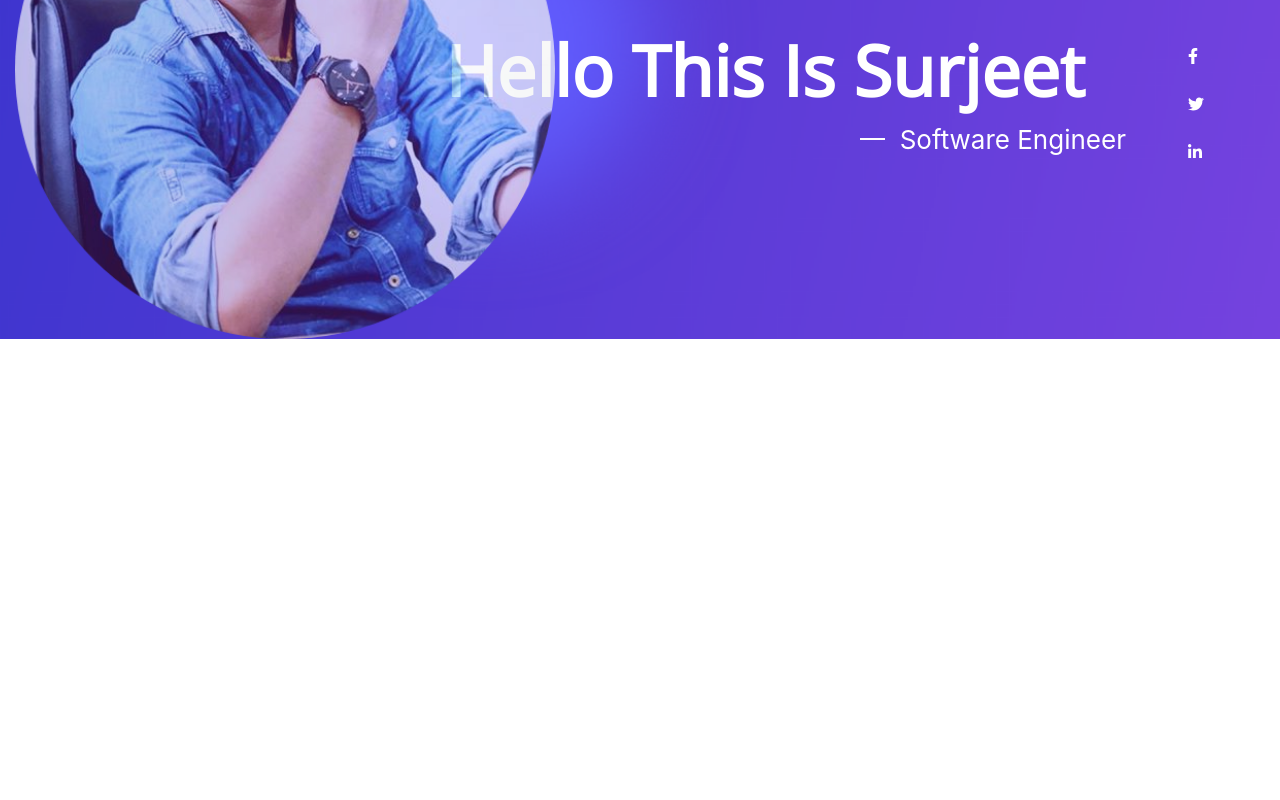
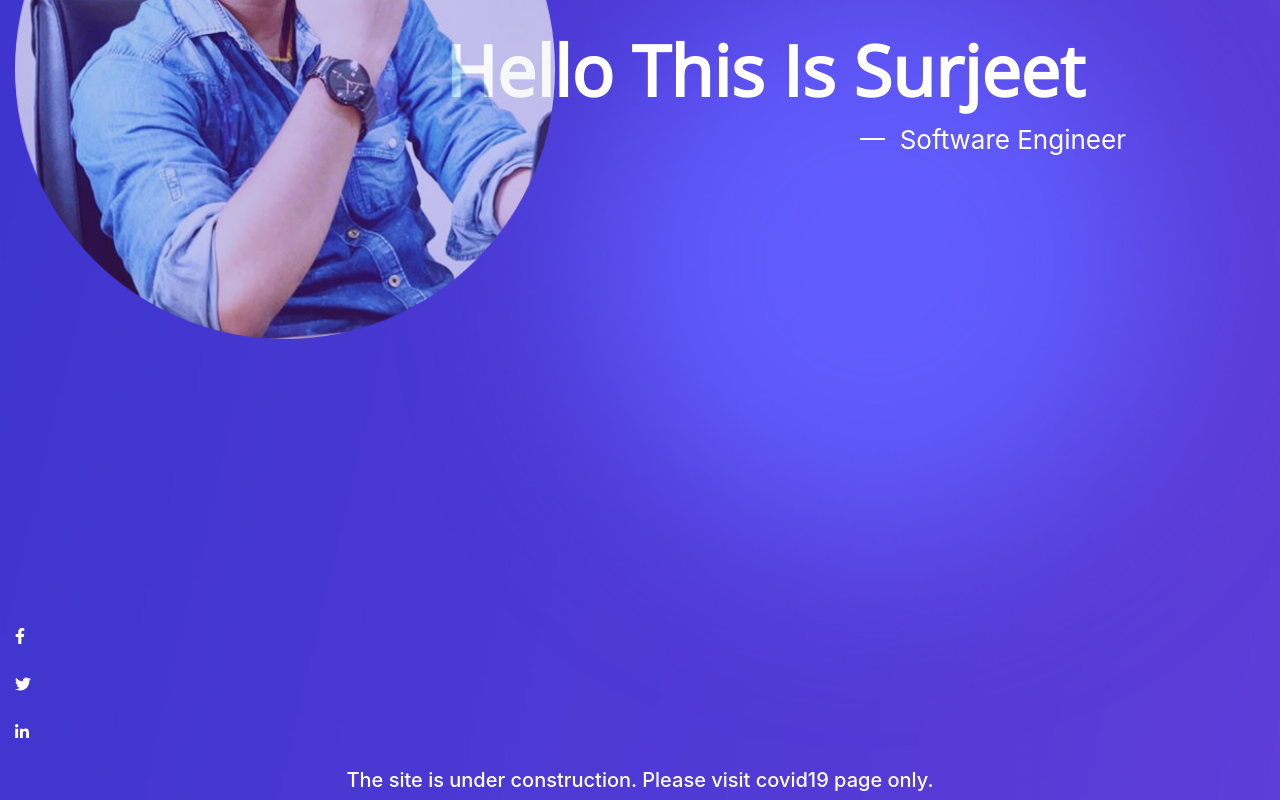
Before and after one commit to suri66/surjeet-bhadauriya, a React (Create React App) app: page / in a window 1280 px wide. Shown: the part 297-1097 px from the top of the page. Before the commit the page ends 800 px from the top, so only its background shows below. Built offline with nearby package versions, Linux system fonts and the light colour scheme.

Commit message:
under constuction message

```diff
--- a/src/components/Common/Header/header.js
+++ b/src/components/Common/Header/header.js
@@ -19,7 +19,7 @@ const Header = (props) => {
   return (
     <div>
       <Navbar color="dark" dark expand="md" className="header">
-        <NavbarBrand href="/">Surjeet Bhadauriya</NavbarBrand>
+        <Link to="/" className="navbar-brand">Surjeet Bhadauriya</Link>
         <NavbarToggler onClick={toggle} />
         <Collapse isOpen={isOpen} navbar>
           <Nav className="mr-auto" navbar>
--- a/src/components/Common/Slider/slider.js
+++ b/src/components/Common/Slider/slider.js
@@ -51,6 +51,10 @@ function Slider(props) {
             <FontAwesomeIcon className="slider-icon" icon={faLinkedinIn} />
           </a>
         </div>
+        <br />
+        <div>
+        <h5 style={{textAlign: 'center', color: 'white'}}>The site is under construction. Please visit covid19 page only.</h5>
+        </div>
       </Col>
     </Row>
   );
```
Also changed, not shown: src/components/HomePageComponent/index.js (line endings or trailing spaces).
